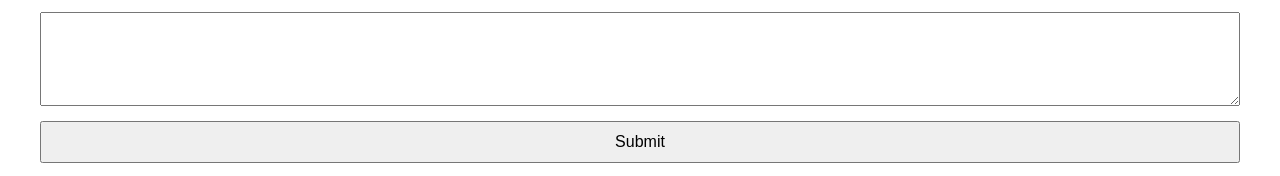
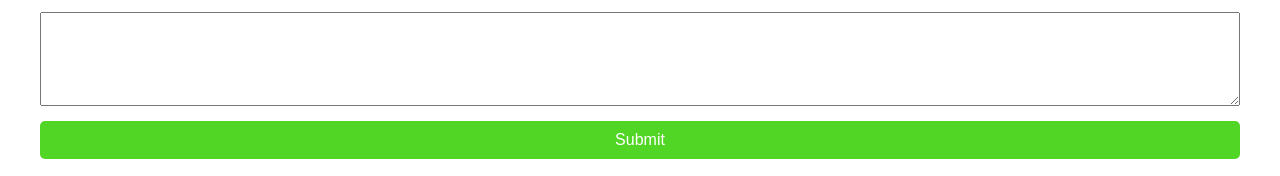
Before and after one commit to nic-dgl103-f24-dlu1/project-shokeenhanu12, a plain HTML site: page contact.html in a window 1280 px wide. Shown: the part 967-1143 px from the top of the page. Drawn offline with Linux system fonts and the light colour scheme.

Commit message:
Style the button inside contact form

```diff
--- a/style.css
+++ b/style.css
@@ -446,6 +446,19 @@ td {
   font-size: 16px;
 }
 
+.contact-form button {
+  background: #52d626;
+  color: white;
+  border: none;
+  cursor: pointer;
+  transition: 0.3s ease;
+  border-radius: 5px;
+}
+
+.contact-form button:hover {
+  background-color: #338618;
+}
+
 /* Footer */
 
 .site-footer {
```
